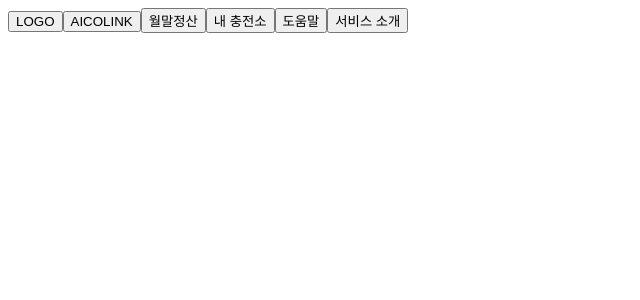
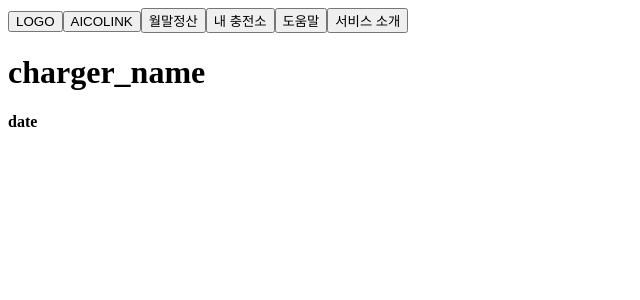
Before and after one commit to Capstone-whiteday/frontend-aicolink, a React (Vite) app: page / in a window 1280 px wide. Shown: the top 300 px of the page, without its empty margins (0-640 px from the left). Built offline with nearby package versions, Linux system fonts and the light colour scheme.

Commit message:
before sailing_get header CSS

```diff
--- a/src/App.jsx
+++ b/src/App.jsx
@@ -2,16 +2,18 @@ import { useState } from 'react'
 import logo_aclnk from '/logo_aclnk.svg'
 // import './App.css'
 import Header from "./Components/Header";
-
+import ChartTitle from "./Components/ChartTitle";
 function App() {
   // const [count, setCount] = useState(0)
 
   return (
     <>
       <div>
-       <Header/>
+        <Header/>
       </div>
-
+      <div>
+        <ChartTitle/>
+      </div>
 
     </>
   )
--- /dev/null
+++ b/src/Components/ChartTitle.jsx
@@ -0,0 +1,12 @@
+const ChartTitle =()=>{
+    const charger_name="tmpName"
+    const date="date_tmp"
+    return(
+        <>
+            <h1 padding="50px"> charger_name</h1>
+            <h4>date</h4>
+        </>
+    );
+}
+
+export default ChartTitle;
--- a/src/Components/Header.jsx
+++ b/src/Components/Header.jsx
@@ -1,5 +1,6 @@
 const Header =()=>{
     return(
+        <>
             <header>
                 <div>
                     <button>LOGO</button>
@@ -10,6 +11,7 @@ const Header =()=>{
                     <button>서비스 소개</button>
                 </div>
             </header>
+        </>
     );
 }
 
```
Lines whose indentation alone changed are shown as unchanged.
